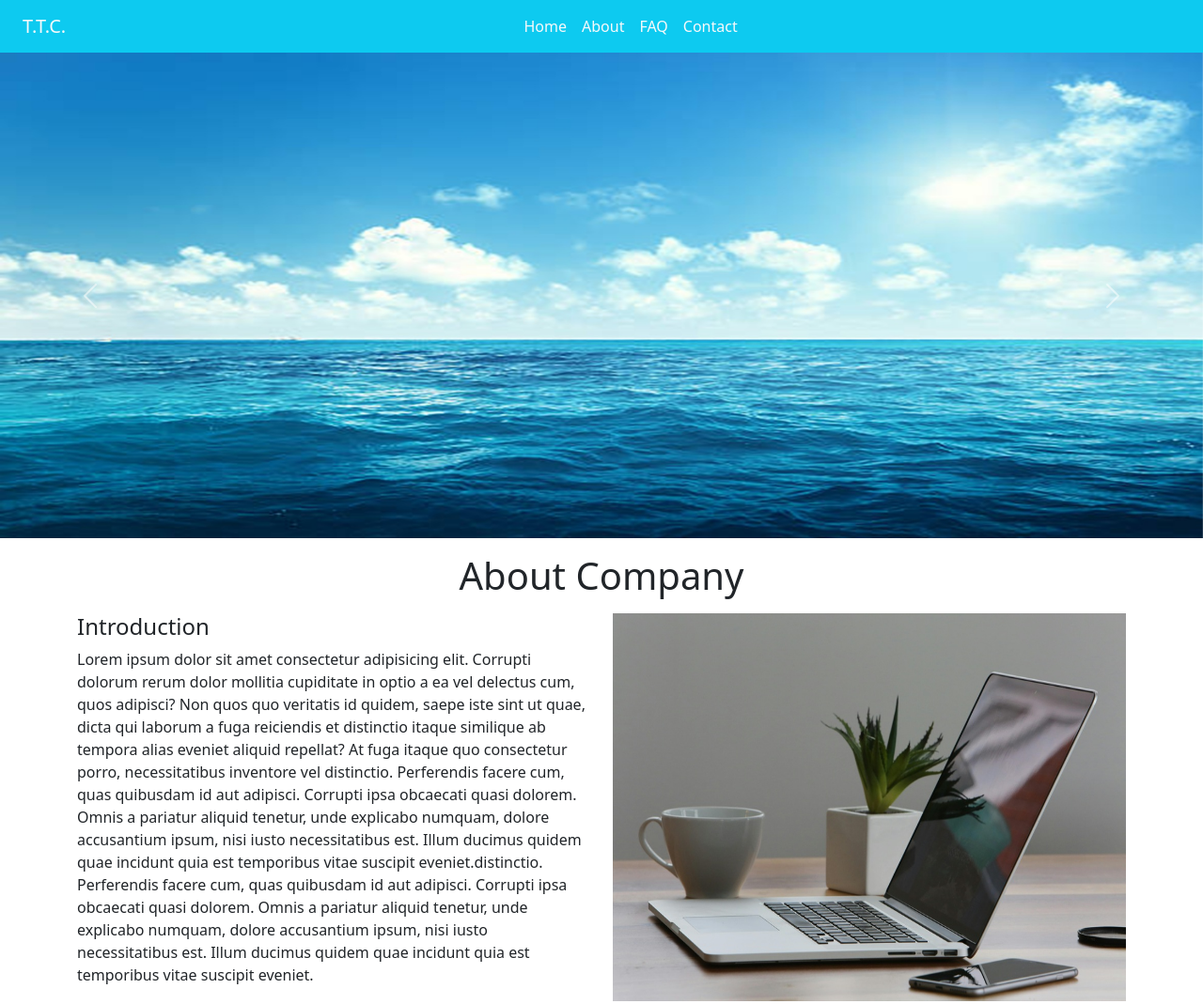
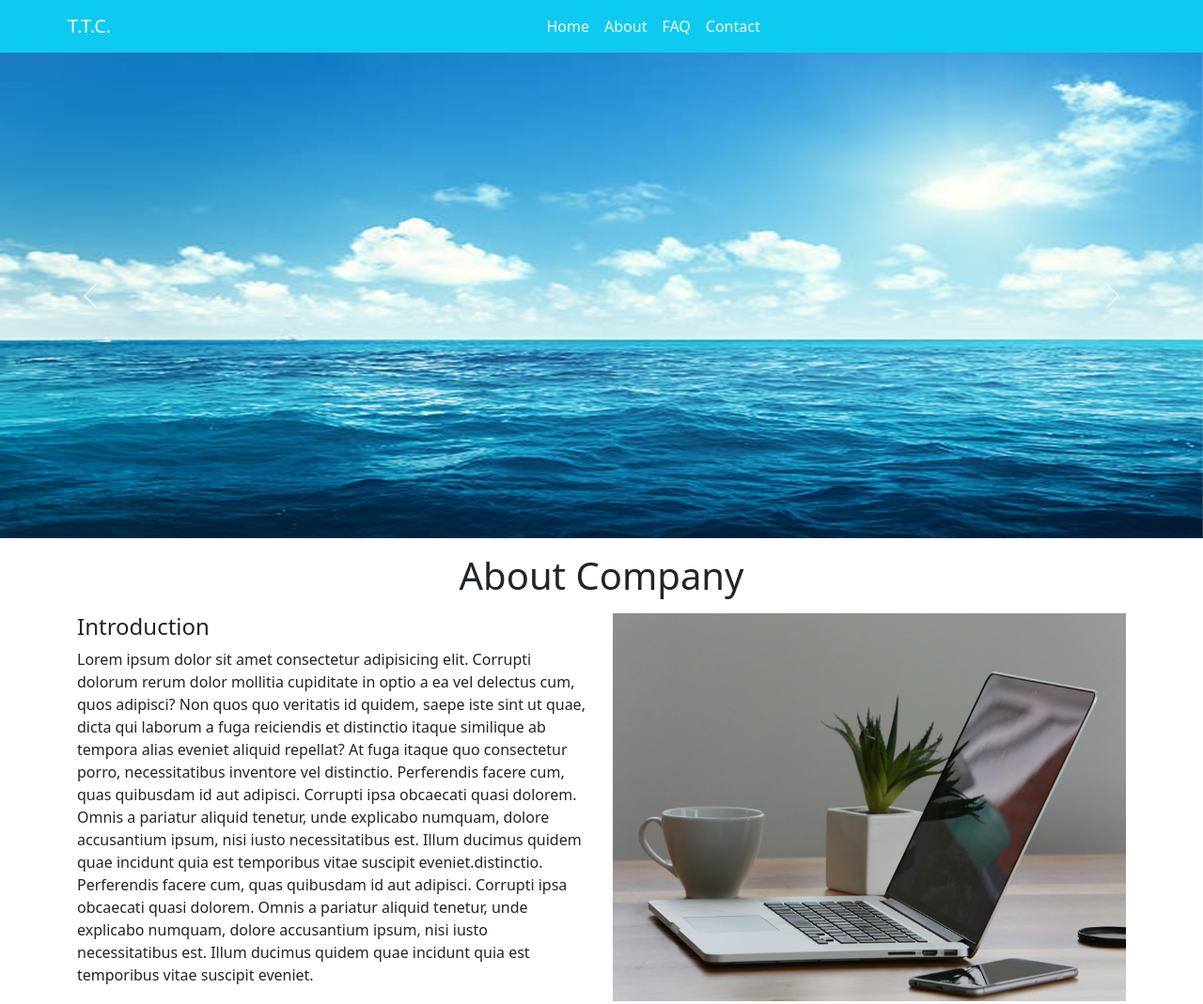
Before and after one commit to Sadia-Mou4458/Project-18-06-25-, a plain HTML site: page index.html in a window 1280 px wide. Shown: the top 1069 px of the page at 94% size. Drawn offline with nearby package versions, Linux system fonts and the light colour scheme.

Commit message:
Add files via upload

```diff
--- a/index.html
+++ b/index.html
@@ -12,7 +12,7 @@
     <header class="container-fluid bg-info">
         <nav class="navbar navbar-expand-lg">
             <div class="container-fluid">
-                <a class="navbar-brand text-light" href="#">T.T.C.</a>
+                <a class="navbar-brand text-light ps-5" href="#">T.T.C.</a>
                 <button class="navbar-toggler" type="button" data-bs-toggle="collapse" data-bs-target="#navbarNav"
                     aria-controls="navbarNav" aria-expanded="false" aria-label="Toggle navigation">
                     <span class="navbar-toggler-icon"></span>
```
